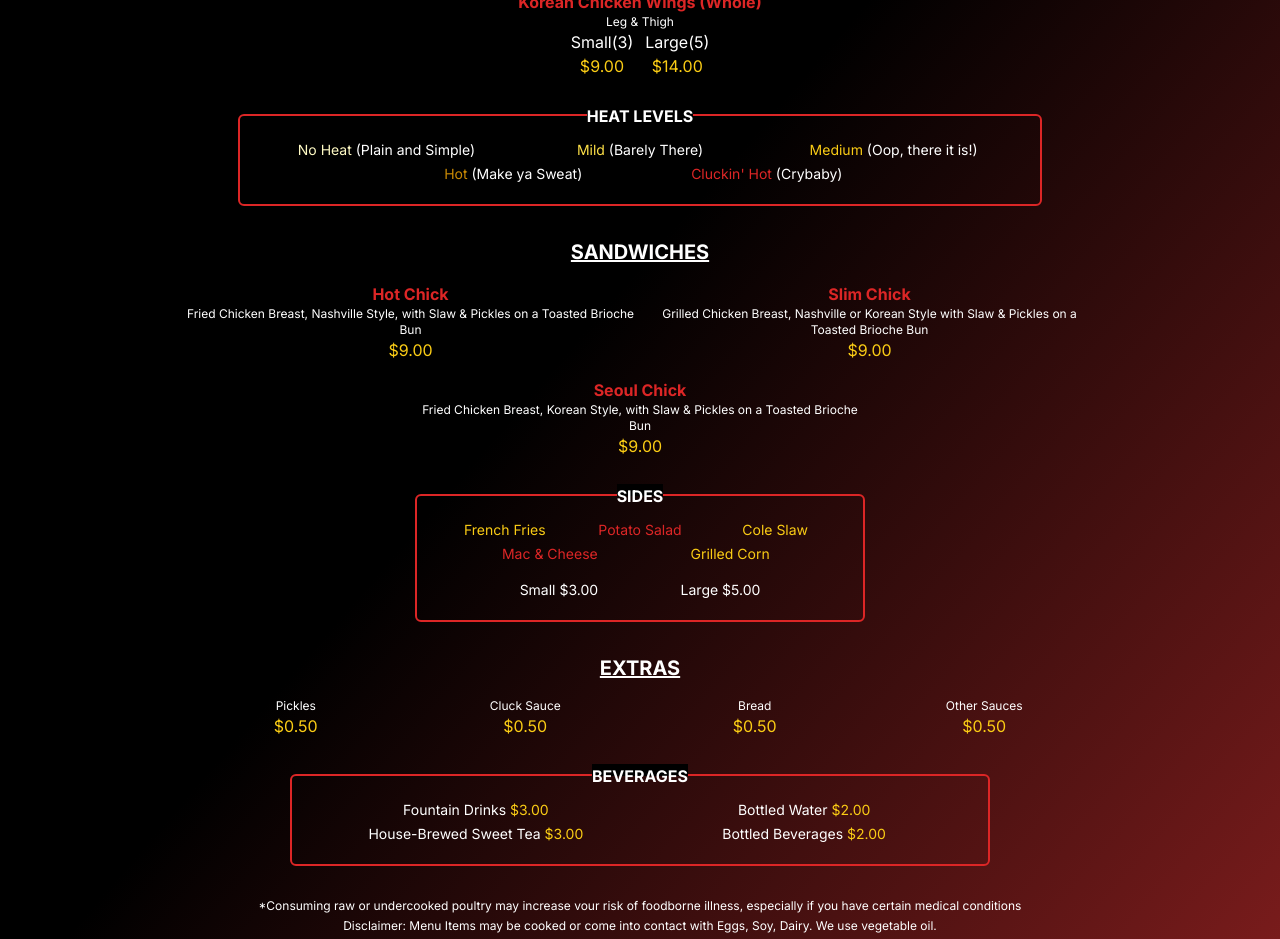
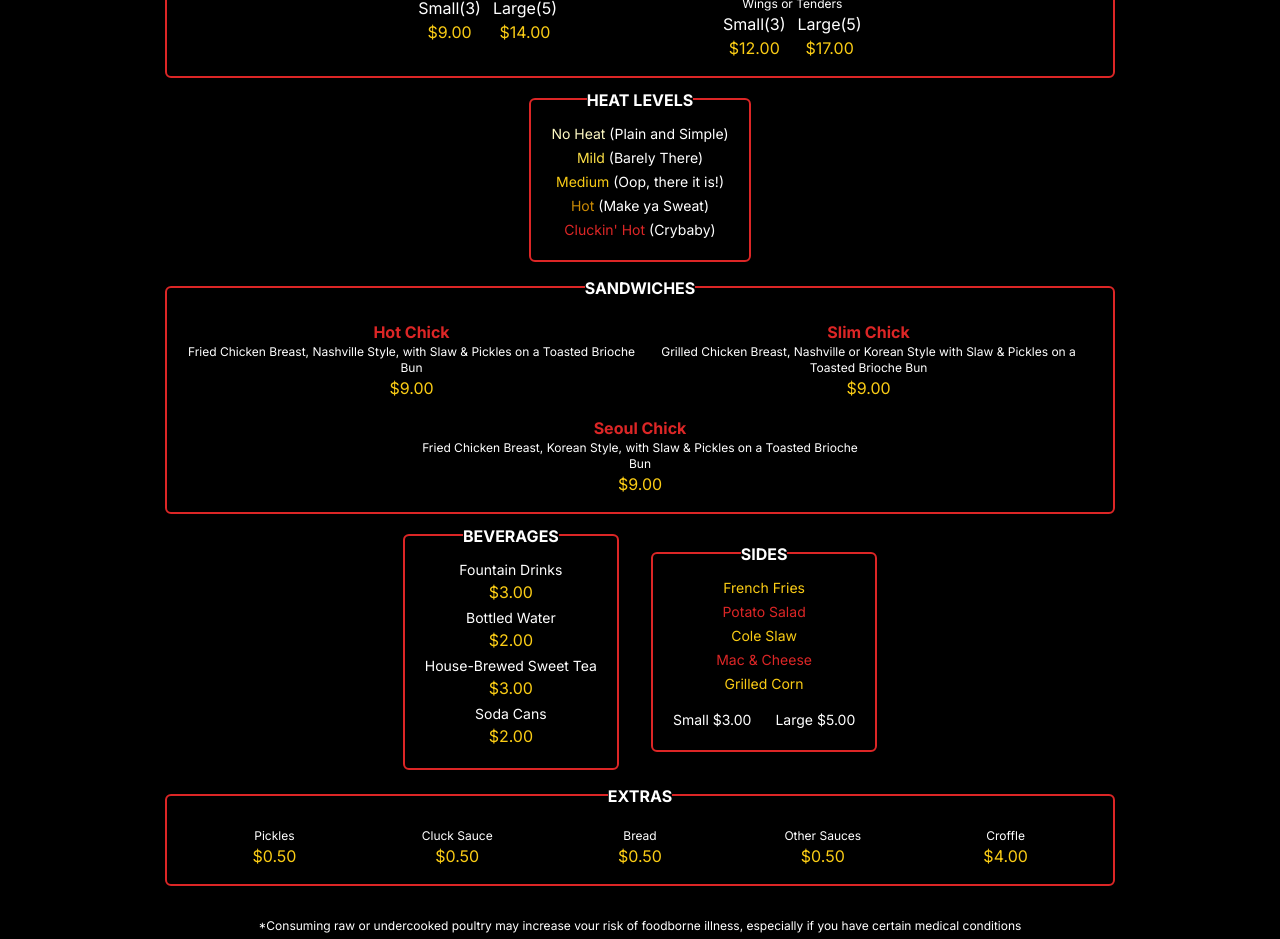
Before and after one commit to dvale94/hot-chicks-menu, a Next.js app: page / in a window 1280 px wide. Shown: the part 480-1419 px from the top of the page. Built offline with nearby package versions, Linux system fonts and the light colour scheme.

Commit message:
layout updates

```diff
--- a/src/app/page.tsx
+++ b/src/app/page.tsx
@@ -4,7 +4,7 @@ import Footer from '@/components/Footer';
 
 export default function Home() {
   return (
-    <main className="bg-gradient-to-br from-black via-black to-red-900 flex h-fit justify-center w-screen pt-4 pb-4 md:p-4">
+    <main className="bg-black flex h-fit justify-center w-screen pt-4 pb-4 md:p-4">
       <div className='max-w-[950px]'>
         <Header />
         <Body />
--- a/src/components/BeveragesSection.tsx
+++ b/src/components/BeveragesSection.tsx
@@ -11,9 +11,12 @@ type BeveragesSectionProps = {
 export default function BeveragesSection({ beverages, heading }: BeveragesSectionProps) {
   return (
     <AltSection heading={heading}>
-      <div className="flex flex-row flex-wrap justify-center w-full">
+      <div className="flex flex-col justify-center w-full">
         {beverages.map(({ name, price }) => (
-          <p className="text-white text-sm basis-full md:basis-1/2 text-center mt-1" key={name}>{name} <span className="text-yellow-400">{price}</span></p>
+          <div key={name} className="flex flex-col justify-center w-full">
+            <p className="text-white text-sm text-center mt-1">{name}</p>
+            <p className="text-yellow-400 text-center">{price}</p>
+          </div>
         ))}
       </div>
     </AltSection>
--- a/src/components/Body.tsx
+++ b/src/components/Body.tsx
@@ -55,12 +55,21 @@ const chickenData = {
       ]
     },
     {
-      description: 'Leg & Thigh',
+      description: '',
       name: 'Korean Chicken Wings (Whole)',
       hasSizes: true,
       sizes: [
         {text: 'Small(3)', price: '$9.00'},
         {text: 'Large(5)', price: '$14.00'}
+      ]
+    },
+    {
+      description: 'Wings or Tenders',
+      name: 'Chicken & Croffle',
+      hasSizes: true,
+      sizes: [
+        {text: 'Small(3)', price: '$12.00'},
+        {text: 'Large(5)', price: '$17.00'}
       ]
     },
   ]
@@ -114,7 +123,7 @@ const beveragesData = {
     {name: 'Fountain Drinks', price: '$3.00'},
     {name: 'Bottled Water', price: '$2.00'},
     {name: 'House-Brewed Sweet Tea', price: '$3.00'},
-    {name: 'Bottled Beverages', price: '$2.00'}
+    {name: 'Soda Cans', price: '$2.00'}
   ]
 };
 
@@ -145,7 +154,12 @@ const extrasData = {
       hasSizes: false,
       price: '$0.50'
     },
-
+    {
+      description: 'Croffle',
+      name: '',
+      hasSizes: false,
+      price: '$4.00'
+    },
   ]
 }
 
@@ -155,9 +169,11 @@ export default function Body() {
       <Section {...chickenData} itemBasisStyle="basis-1/2 md:basis-1/3"/>
       <HeatLevelsSection {...heatLevelData}/>
       <Section {...sandwichData} itemBasisStyle="basis-full md:basis-1/2"/>
-      <SidesSection {...sideData}/>
-      <Section {...extrasData}/>
-      <BeveragesSection {...beveragesData}/>
+      <div className="flex flex-row justify-center">
+        <BeveragesSection {...beveragesData}/>
+        <SidesSection {...sideData}/>
+      </div>
+      <Section {...extrasData} itemBasisStyle="basis-1/5"/>
     </div>
   )
 };
--- a/src/components/HeatLevelsSection.tsx
+++ b/src/components/HeatLevelsSection.tsx
@@ -12,9 +12,9 @@ type HeatLevelsSectionProps = {
 export default function HeatLevelsSection({ heading, levels }: HeatLevelsSectionProps) {
   return (
     <AltSection heading={heading}>
-      <div className="flex flex-row flex-wrap justify-center w-full">
+      <div className="flex flex-col justify-center">
         {levels.map(({ color, description, level }) => (
-          <p className="basis-full md:basis-1/3 text-white text-center text-sm mt-1" key={level}><span className={`text-${color}`}>{level}</span> ({description})</p>
+          <p className="text-white text-center text-sm mt-1" key={level}><span className={`text-${color}`}>{level}</span> ({description})</p>
         ))}
       </div>
 
--- a/src/components/Section.tsx
+++ b/src/components/Section.tsx
@@ -8,8 +8,8 @@ type SectionProps = {
 
 export default function Section({ heading, itemBasisStyle, items }: SectionProps) {
   return (
-    <div className="flex flex-col items-center p-4 mt-4">
-      <p className="text-white text-xl font-bold underline">{heading}</p>
+    <div className="flex flex-col border-2 border-red-600 relative rounded-md items-center p-4 mt-6">
+      <p className="absolute bg-black bottom-full font-bold left-0 m-auto right-0 -top-3 text-center text-white w-fit">{heading}</p>
       <div className="flex flex-row flex-wrap justify-center w-full">
         {items.map((item) => (
           <Item
--- a/src/components/SidesSection.tsx
+++ b/src/components/SidesSection.tsx
@@ -10,7 +10,7 @@ type SidesSectionProps = {
 export default function SidesSection({ heading, largePrice ,sides, smallPrice }: SidesSectionProps) {
   return (
     <AltSection heading={heading}>
-      <div className="flex items-center flex-row flex-wrap justify-evenly w-full">
+      <div className="flex items-center flex-col justify-evenly w-full">
         {sides.map(( side, index ) => (
           <p
             className={`text-${(index % 2 == 0) ? 'yellow-400' : 'red-600'} text-sm text-center mt-1 md:basis-1/3`}
@@ -20,7 +20,7 @@ export default function SidesSection({ heading, largePrice ,sides, smallPrice }:
           </p>
         ))}
       </div>
-      <div className="flex flex-row justify-evenly mt-4 text-sm w-full">
+      <div className="flex flex-row gap-6 mt-4 text-sm w-full">
         <p className="text-white">Small {smallPrice}</p>
         <p className="text-white">Large {largePrice}</p>
       </div>
```
